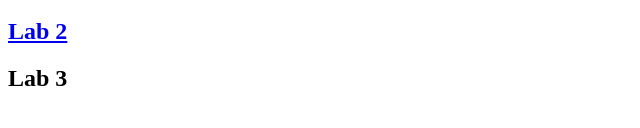
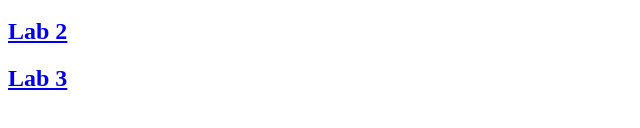
Before and after one commit to vanrobb/n220spring2023, a plain HTML site: page index.html in a window 1280 px wide. Shown: the part 214-342 px from the top of the page, 0-640 px from the left. Drawn offline with Linux system fonts and the light colour scheme.

Commit message:
add lab 3

```diff
--- a/index.html
+++ b/index.html
@@ -9,6 +9,6 @@
         <h2><a href="labs/lab0/base.html">Lab 0</a></h2>
         <h2><a href="labs/lab1/index.html">Lab 1</a></h2>
         <h2><a href="labs/lab2/index.html">Lab 2</a></h2>
-        <h2>Lab 3</h2>
+        <h2><a href="labs/lab3/index.html">Lab 3</a></h2>
     </body>
 </html>
```
